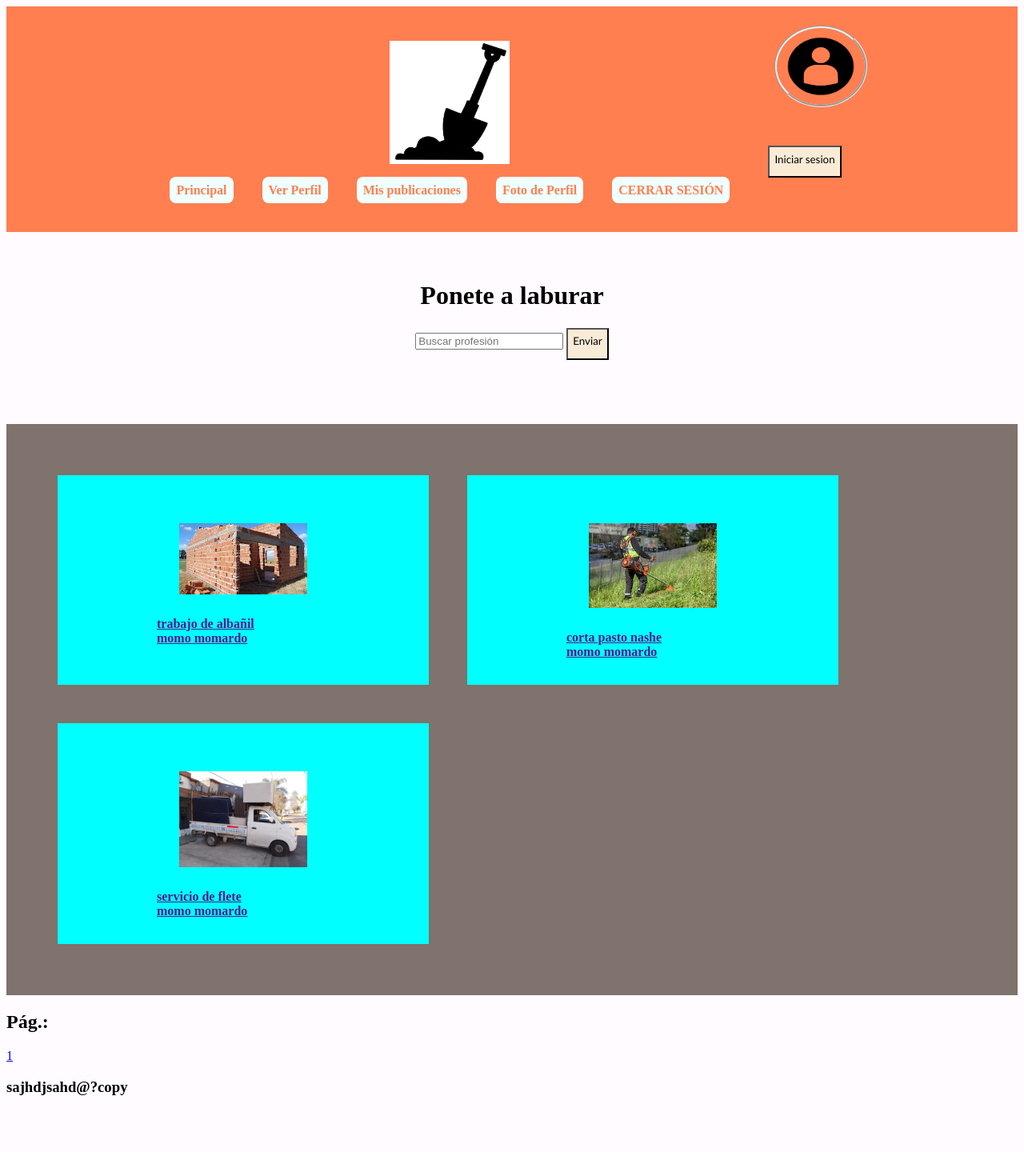
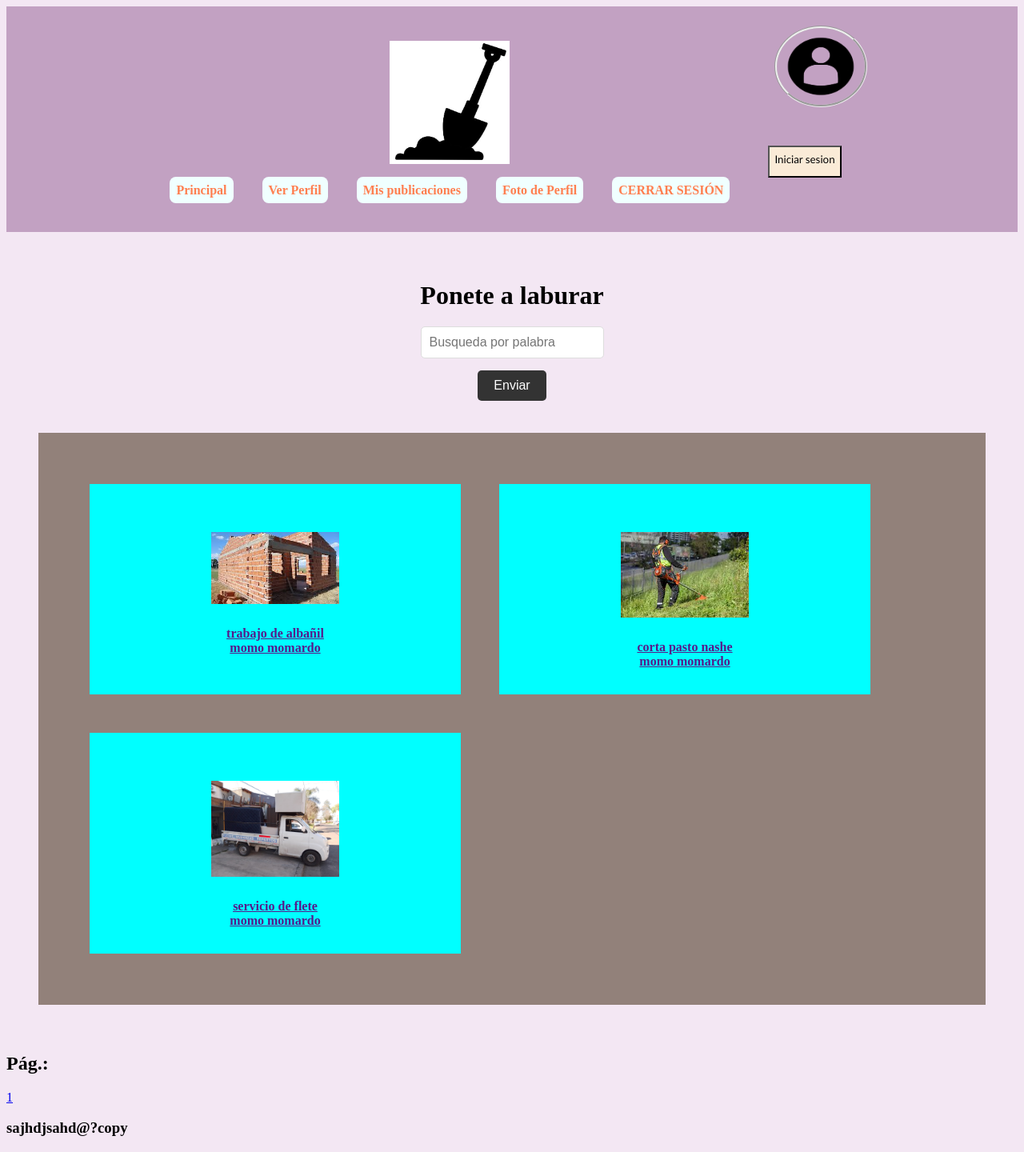
Before and after one commit to NaiuGe/LaburApp, a PHP site: page / in a window 1280 px wide. Shown: the whole page at 80% size. Before the commit the page ends 1369 px from the top, so only its background shows below. Run offline with PHP 8.4, Linux system fonts and the light colour scheme; data comes from the database, SQL or seed files in the repository.

Commit message:
Modificación de css

```diff
--- a/estilo.css
+++ b/estilo.css
@@ -1,9 +1,9 @@
 body {
-    background-color: #fffbff;
+    background-color: #F3E7F3;
 }
 
 header {
-    background-color: coral;
+    background-color: #C2A1C2;
     height: auto;
     z-index: 99;
     position: relative;
@@ -56,9 +56,54 @@ header {
     width: auto;
     height: 50%;
 }
+
+.busqueda{
+  display: flex;
+    flex-direction: column;
+    align-items: center;
+}
+
+.cajaDeBusqueda{
+  padding: 10px;
+  width: 100%;
+  max-width: 300px;
+  border: 1px solid #ddd;
+  border-radius: 5px;
+  margin-bottom: 15px;
+  font-size: 1em;
+  transition: border-color 0.3s ease;
+}
+
+.cajaDeBusqueda:focus {
+  outline: none;
+  border-color: #333;
+}
+
+.btn-busqueda{
+  padding: 10px 20px;
+  background-color: #333;
+  color: #fff;
+  border: none;
+  border-radius: 5px;
+  font-size: 1em;
+  cursor: pointer;
+  transition: background-color 0.3s ease;
+}
+
+.titulo{
+  font-size: 2em;
+  margin-bottom: 20px;
+}
+
+.btn-busqueda:hover{
+  background-color: #555;
+
+}
+
+
 .seccion{
     display: flex;
-    background-color: #362417a1;
+    background-color: #92817A;
     padding: 5vh;
     flex-direction: row;
     flex-wrap: wrap;
--- a/index.php
+++ b/index.php
@@ -9,6 +9,7 @@
 <html>
 <head>
     <meta charset="utf-8">
+    <link rel="shortcut icon" href="./imagenes/logo.jpg" type="image/x-icon">
     <link rel="stylesheet" type="text/css" href="estilo.css">
     <title>Laburapp</title>
     <meta name="description" content="Trabajos y emprendimientos">
@@ -56,14 +57,14 @@
     <div class="grupo">
 
     <main class="cabeceraindex">
-        <h1>Ponete a laburar</h1>
-        <form>
-            <input type="search" name="busq" class="caja" placeholder="Buscar profesión">
-            <input type="submit" value="Enviar" class="boton">
+        <h1 class="titulo">Ponete a laburar</h1>
+        <form class="busqueda">
+            <input class="cajaDeBusqueda" type="search" name="busq" class="caja" placeholder="Busqueda por palabra">
+            <input class="btn-busqueda" type="submit" value="Enviar" class="boton">
         </form>
-    </main>
 
-    <div class="seccion">
+
+        <div class="seccion">
         <div class="publicaciones">
             <?php
                 include ('conexion.php');
@@ -91,7 +92,7 @@
                     echo "<a href='' class='link'>
                     <img src='". $fila_p['foto_portada'] ."' id='fotopubli' >
                     <b> ". $fila_p['nombre_publicacion'] ." </b>
-                     <b> ". $fila_u['nombre']. " " .$fila_u['apellido']. "</b>
+                    <b> ". $fila_u['nombre']. " " .$fila_u['apellido']. "</b>
                     </a>";
                     while ($fila_p = mysqli_fetch_assoc($resultado1) ){ //itera para q cargue las demas publicaciones
                         $id = $fila_p['id_usuario'];
@@ -114,13 +115,14 @@
             ?>
         </div>
     </div>
+    </main>
+    <footer>
     <?php
         echo "<h2> Pág.:</h2>";
         for ($i=1;$i<=$cant_publi;$i++){ // un for para carga los indice de paginas que se cargaran segun  la cantidad de publicaciones (cada pagina carga 6 publi)
             echo "<a href='?pagina=".$i."'>".$i."</a> ";
         }
-    ?>
-    <footer>
+        ?>
         <h3> sajhdjsahd@?copy</h3>
     </footer>
 </body>
```
Also changed, not shown: imagenes/fotos_perfiles/Yoel14.jpg (added).
